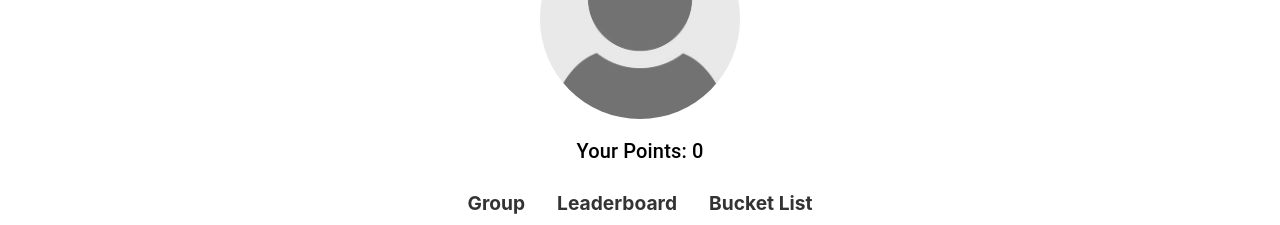
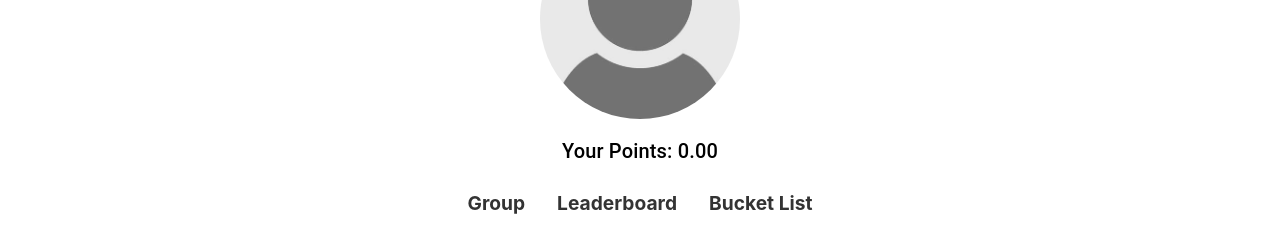
Before and after one commit to jrudman25/FitEx-Bucket-List, a React (Create React App) app: page /home in a window 1280 px wide. Shown: the part 246-471 px from the top of the page. Built offline with nearby package versions, Linux system fonts and the light colour scheme; no server answers; the database is empty; sample sign-in values are in the browser's storage.

Commit message:
fixed war spur directions link, and made sure that a max of 2 decimal places show for the points

```diff
--- a/src/BucketListGlobal.js
+++ b/src/BucketListGlobal.js
@@ -327,7 +327,7 @@ const bucketList: BucketListItem[] = [
         distance_from_campus: 19.7,
         lat: 37.39077,
         lng: -80.50803,
-        link: "https://www.google.com/maps/dir//Giles+County,+Virginia/@37.3907511,-80.5083456,50m/data=!3m1!1e3!4m9!4m8!1m0!1m5!1m1!1s0x884dddc45bb5b075:0x2db2e5402d7a57f2!2m2!1d-80.6770787!2d37.3132885!3e0",
+        link: "https://www.google.com/maps/dir//37.3907435,-80.5080891/@37.3907506,-80.5080801,64m/data=!3m1!1e3!4m2!4m1!3e0",
         bonus_quests: [],
         image: spur
     }
--- a/src/Home.js
+++ b/src/Home.js
@@ -201,7 +201,7 @@ const Home = () => {
                     <img src={image} alt="Profile" className="profile-image" />
                 </label>
                 <Typography variant="h6" sx={{ marginTop: '0.75rem' }}>
-                    Your Points: {userPoints}
+                    Your Points: {userPoints.toFixed(2)}
                 </Typography>
             </div>
             {invitation && (
--- a/src/Leaderboard.js
+++ b/src/Leaderboard.js
@@ -51,7 +51,7 @@ function Leaderboard() {
                     <tr className={index % 2 === 0 ? 'even-row' : 'odd-row'} key={name}>
                         <td>{index + 1}</td>
                         <td>{name}</td>
-                        <td>{group_points.toLocaleString()}</td>
+                        <td>{group_points.toFixed(2).toLocaleString()}</td>
                     </tr>
                 ))}
                 </tbody>
```
